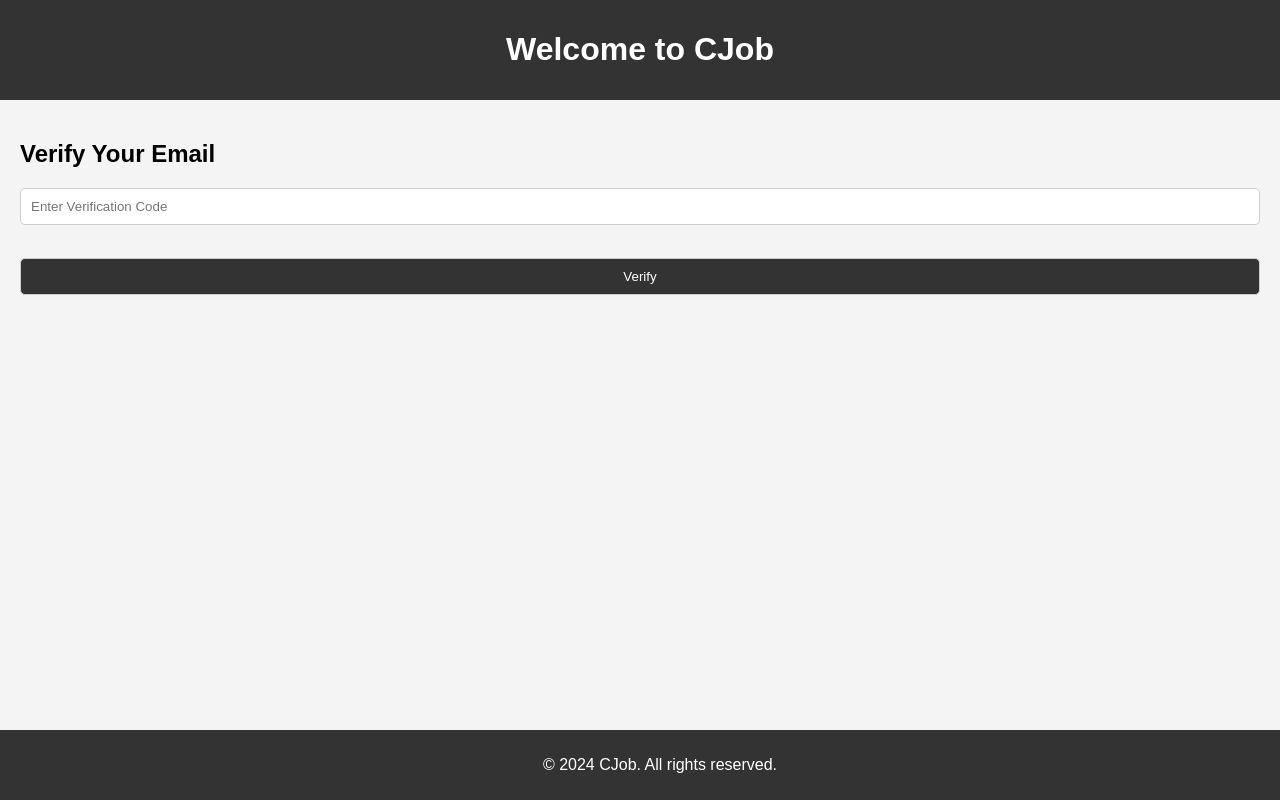
After one commit to chenxinxinyue/FYP_Project, a Django app: page /login/verify_email/ in a window 1280 px wide. The commit adds this page. Run offline with Django 5.2, Linux system fonts and the light colour scheme.

Commit message:
verification code send sucessfully

```diff
--- a/FYP_Project/settings.py
+++ b/FYP_Project/settings.py
@@ -128,7 +128,7 @@ STATIC_URL = "static/"
 # https://docs.djangoproject.com/en/5.0/ref/settings/#default-auto-field
 
 DEFAULT_AUTO_FIELD = "django.db.models.BigAutoField"
-AUTH_USER_MODEL = 'CJob.User'
+AUTH_USER_MODEL = 'CJob.CustomUser'
 
 EMAIL_BACKEND = 'django.core.mail.backends.smtp.EmailBackend'
 EMAIL_HOST = 'smtp.gmail.com'
--- a/authentication/urls.py
+++ b/authentication/urls.py
@@ -5,9 +5,12 @@ from . import views
 from django.urls import path
 from django.contrib.auth import views as auth_views
 
+
 urlpatterns = [
     path('', views.login_view, name='login'),
     path('register/', views.register_view, name='register'),
+    path('verify_email/', views.verify_email, name='verify_email'),  # Add this line
+
     # path('password_reset/', views.password_reset_view, name='password_reset'),
     path('password_reset/', auth_views.PasswordResetView.as_view(template_name='password_reset.html'),
          name='password_reset'),
--- a/authentication/views.py
+++ b/authentication/views.py
@@ -1,6 +1,15 @@
 # authentication/views.py
+import os
+import random  # Make sure to import random module
+from CJob.models import CustomUser  # 导入你的自定义用户模型
+import certifi
+from django.core.mail import send_mail
+from django.shortcuts import render
+from django.contrib.auth.models import User
+from django.contrib.auth import login, authenticate
+from django.shortcuts import render, redirect
 
-from django.shortcuts import render
+os.environ['SSL_CERT_FILE'] = certifi.where()
 
 
 def login_view(request):
@@ -16,23 +25,78 @@ def login_view(request):
     return render(request, 'login.html', {})
 
 
-# authentication/views.py
+def register_view(request):
+    if request.method == 'POST':
+        email = request.POST.get('email')
+        password1 = request.POST.get('password')
+        password2 = request.POST.get('confirm_password')
 
-from django.contrib.auth.models import User
-from django.contrib.auth import login, authenticate
-from django.shortcuts import render, redirect
+        if password1 != password2:
+            return render(request, 'register.html', {'error': 'Passwords do not match'})
+
+        verification_code = str(random.randint(100000, 999999))  # Generate a 6-digit verification code
+        send_verification_email(email, verification_code)
+        # print("Generated Verification Code:", verification_code)  # Print the generated verification code
+
+        # Store necessary data in session for verification
+        request.session['verification_code'] = verification_code
+        request.session['email'] = email
+        request.session['password'] = password1
+
+        return redirect('verify_email')
+
+    return render(request, 'register.html', {})
 
 
-# ... (保留已有的 login_view 函数)
+def verify_email(request):
+    if request.method == 'POST':
+        entered_code = str(request.POST.get('verification_code'))  # Convert user input to string
+        stored_code = request.session.get('verification_code')
+        print(
+            entered_code, stored_code
+        )
+        # print("断点1")
+        if entered_code == stored_code:
+            # print("断点2")
+            create_user_from_session(request)
+            # print("断点3")
+            return redirect('index')  # Assuming 'index' is your home view
+        else:
+            return render(request, 'verify_email.html', {'error': 'Invalid verification code'})
 
-def register_view(request):
-    if request.method == 'POST':
-        username = request.POST['username']
-        password = request.POST['password']
-        user = User.objects.create_user(username=username, password=password)
+    return render(request, 'verify_email.html', {})
+
+# def index(request):
+
+
+def send_verification_email(email, code):
+    send_mail(
+        'Verification Code for CJob Registration',
+        f'Your verification code is: {code}',
+        'recommendjob@gmail.com',
+        [email],
+        fail_silently=False,
+    )
+
+
+
+def create_user_from_session(request):
+    print("Entering create_user_from_session function")
+    email = request.session.get('email')
+    password = request.session.get('password')
+    print("Email:", email)
+    print("Password:", password)
+
+    try:
+        user = User.objects.create_user(username=email, email=email, password=password)
+        print("User created successfully")
         login(request, user)
-        return redirect('index')  # 假设你有一个名为 'index' 的视图作为首页
-    return render(request, 'register.html', {})
+        print("User logged in")
+        del request.session['verification_code']
+        del request.session['email']
+        del request.session['password']
+    except Exception as e:
+        print("An error occurred:", e)
 
 
 def password_reset_view(request):
--- /dev/null
+++ b/templates/base_generic.html
@@ -0,0 +1,76 @@
+<!-- authentication/templates/base_generic.html -->
+
+<!DOCTYPE html>
+<html lang="en">
+<head>
+    <meta charset="UTF-8">
+    <meta name="viewport" content="width=device-width, initial-scale=1.0">
+    <title>{% block title %}CJob{% endblock %}</title>
+    <style>
+        body {
+            font-family: Arial, sans-serif;
+            margin: 0;
+            padding: 0;
+            background-color: #f4f4f4;
+        }
+        header {
+            background-color: #333;
+            color: #fff;
+            padding: 10px 20px;
+            text-align: center;
+        }
+        main {
+            padding: 20px;
+        }
+        footer {
+            background-color: #333;
+            color: #fff;
+            padding: 10px 20px;
+            text-align: center;
+            position: fixed;
+            bottom: 0;
+            width: 100%;
+        }
+        .register-container {
+            max-width: 400px;
+            margin: 0 auto;
+            background-color: #fff;
+            padding: 20px;
+            border-radius: 8px;
+            box-shadow: 0 0 10px rgba(0, 0, 0, 0.1);
+        }
+        input[type="text"],
+        input[type="password"],
+        input[type="submit"] {
+            width: 100%;
+            padding: 10px;
+            margin-bottom: 15px;
+            border: 1px solid #ccc;
+            border-radius: 5px;
+            box-sizing: border-box;
+        }
+        input[type="submit"] {
+            background-color: #333;
+            color: #fff;
+            cursor: pointer;
+        }
+        input[type="submit"]:hover {
+            background-color: #555;
+        }
+    </style>
+</head>
+<body>
+    <header>
+        <h1>Welcome to CJob</h1>
+    </header>
+
+    <main>
+        {% block content %}
+        {% endblock %}
+    </main>
+
+    <footer>
+        <p>&copy; {% now "Y" %} CJob. All rights reserved.</p>
+    </footer>
+</body>
+</html>
--- /dev/null
+++ b/templates/verify_email.html
@@ -0,0 +1,17 @@
+<!-- authentication/templates/verify_email.html -->
+
+{% extends "base_generic.html" %}
+
+{% block content %}
+<div class="verify-email-container">
+    <form method="post">
+        {% csrf_token %}
+        <h2>Verify Your Email</h2>
+        {% if error %}
+            <p style="color: red;">{{ error }}</p>
+        {% endif %}
+        <input type="text" name="verification_code" placeholder="Enter Verification Code" required><br><br>
+        <input type="submit" value="Verify">
+    </form>
+</div>
+{% endblock %}
--- a/test.py
+++ b/test.py
@@ -1,11 +1,11 @@
 import os
 import django
 import certifi
-import os
 from django.core.mail import send_mail
 
+import os
+
 # 设置 SSL 证书的环境变量
-os.environ['SSL_CERT_FILE'] = certifi.where()
 
 os.environ.setdefault('DJANGO_SETTINGS_MODULE', 'FYP_Project.settings')
 django.setup()
```
Also changed, not shown: CJob/models.py (+27 -4 lines), templates/register.html (+7 -3 lines), CJob/migrations/0002_alter_user_managers_alter_user_phone_number.py (added), CJob/migrations/0003_rename_user_customuser.py (added).
